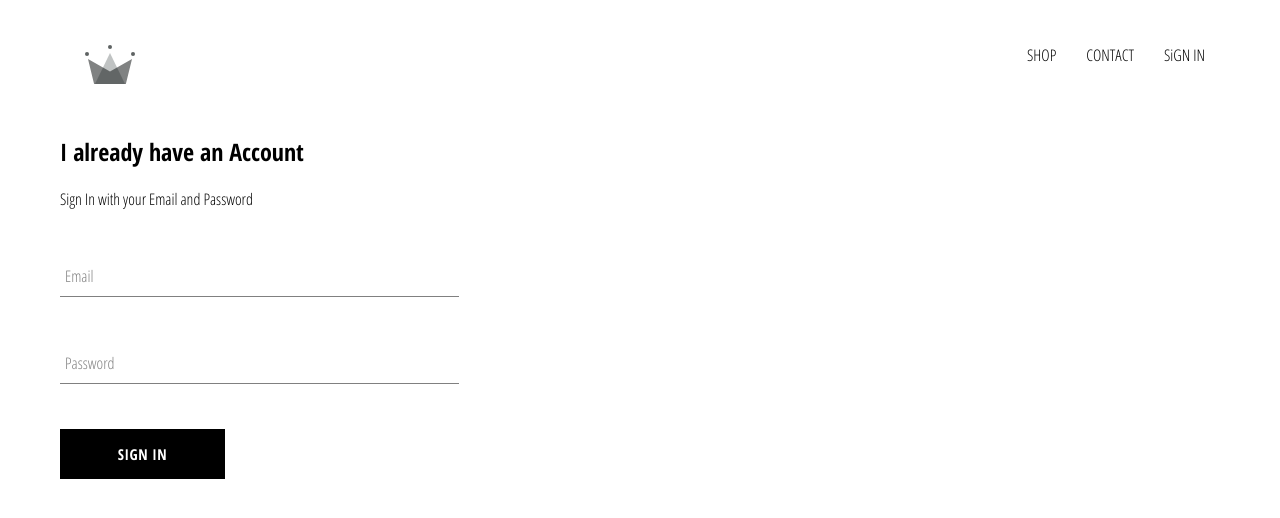
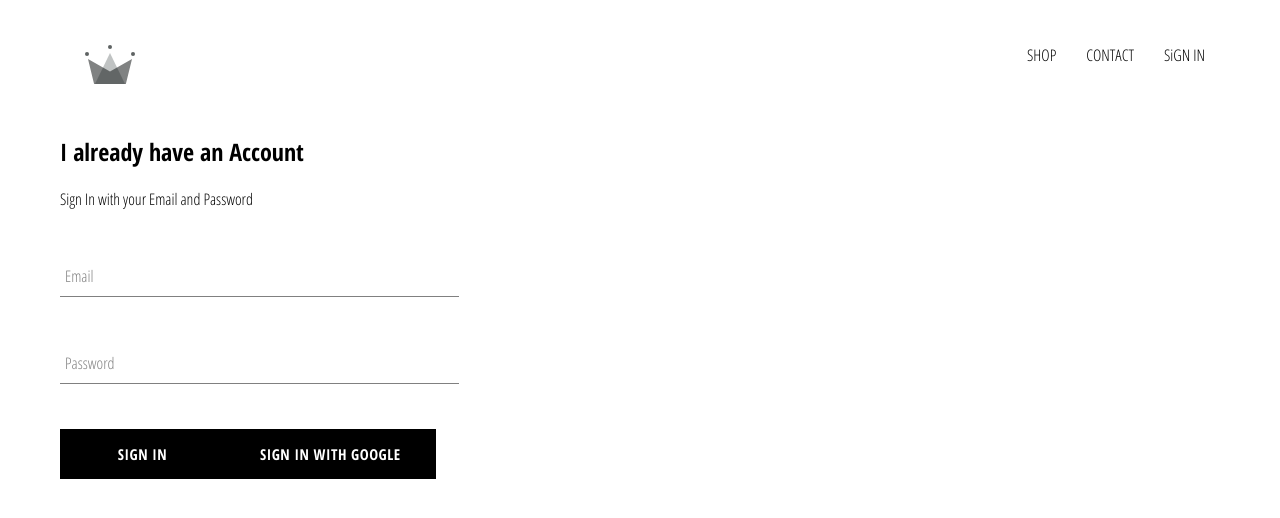
Before and after one commit to tamfolio/CrownEcommerce-Store, a React (Create React App) app: page /signin in a window 1280 px wide. Shown: the top 518 px of the page. Built offline with nearby package versions, Linux system fonts and the light colour scheme.

Commit message:
firebase auth

```diff
--- a/src/components/sign-in/sign-in.jsx
+++ b/src/components/sign-in/sign-in.jsx
@@ -3,6 +3,8 @@
 import './sign-in.scss'
 import FormInput from '../form-input/form-input';
 import CustomButton from '../custom-button/custom-button'
+
+import { signInWithGoogle } from '../../firebase/firebase.utils'
 
 class SignIn extends React.Component{
     constructor(props) {
@@ -51,6 +53,7 @@
 
 
                     <CustomButton type="submit">SIGN IN</CustomButton>
+                    <CustomButton onClick={signInWithGoogle} >Sign in with Google</CustomButton>
 
                 </form>
             </div>
```
